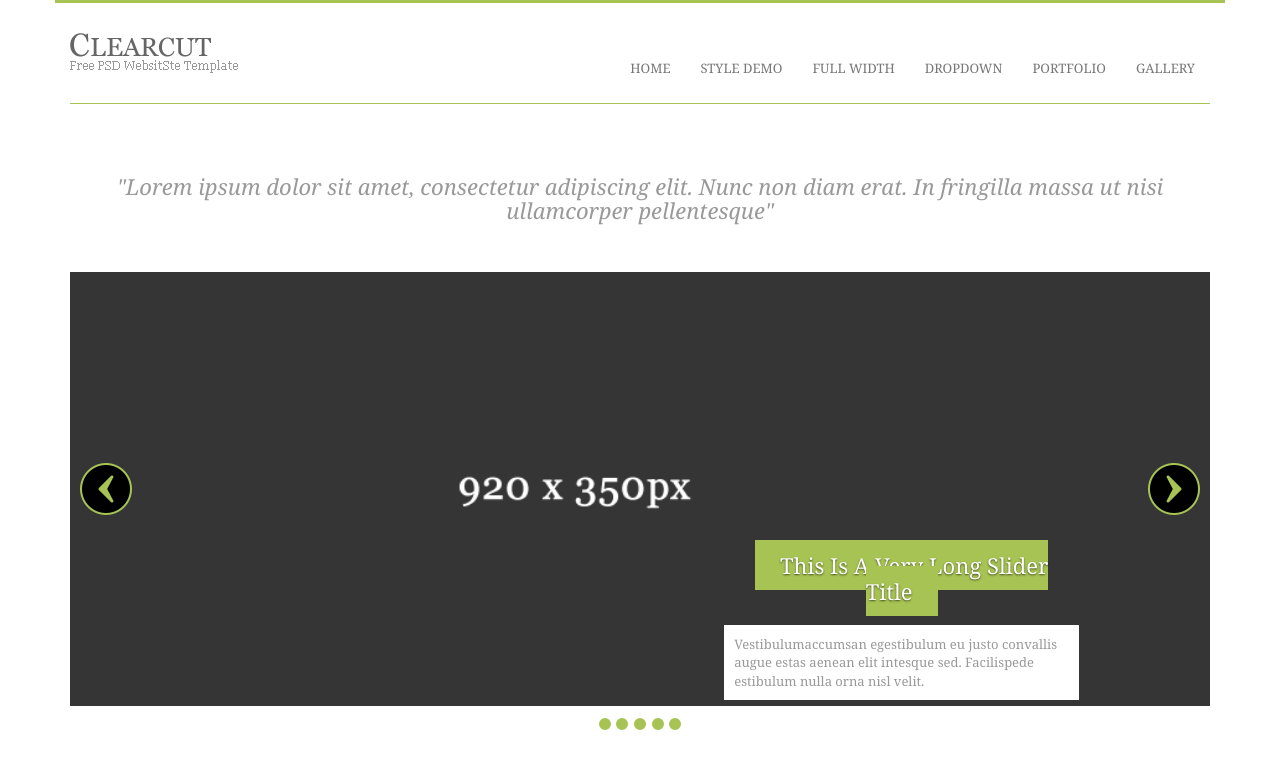
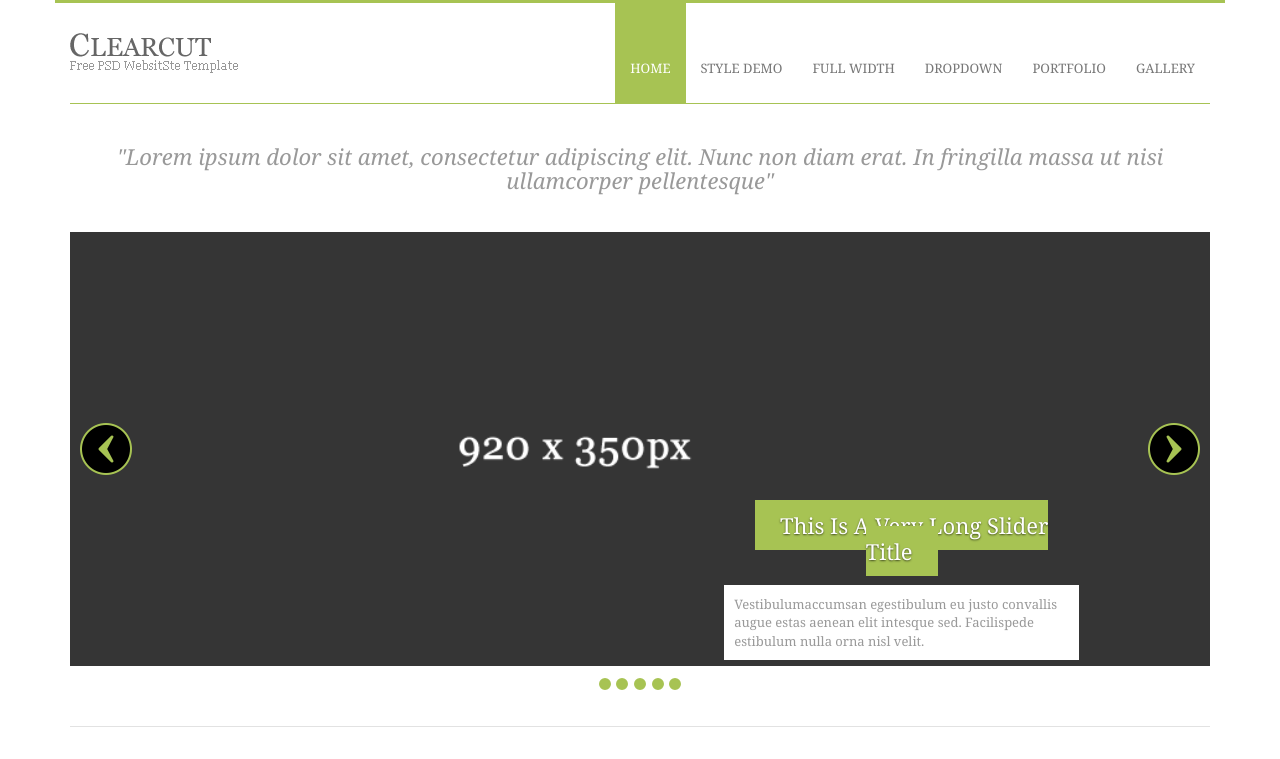
Before and after one commit to nvg58/clearcut, a plain HTML site: page index.html in a window 1280 px wide. Shown: the top 759 px of the page. Drawn offline with nearby package versions, Linux system fonts and the light colour scheme.

Commit message:
hightlight HOME tab

```diff
--- a/css/style.css
+++ b/css/style.css
@@ -81,10 +81,10 @@ textarea {
 	padding-top: 55px;
 	height: 100px;
 }
-.navbar-nav li:hover {
+.navbar-nav li:hover, .navbar-nav .hightlight {
 	background-color: #a7c353;
 }
-.navbar-default .navbar-nav > li:hover > a {
+.navbar-default .navbar-nav > li:hover > a, .navbar-default .navbar-nav > li.hightlight > a {
 	color: white;
 }
 
@@ -95,7 +95,7 @@ textarea {
 	/*font-size: 22px;*/
 	font-style: italic;
 	text-align: center;
-	padding: 30px 0 40px 0;
+	padding-bottom: 30px;
 }
 
 
--- a/index.html
+++ b/index.html
@@ -38,7 +38,7 @@
 	    <!-- Collect the nav links, forms, and other content for toggling -->
 	    <div class="collapse navbar-collapse" id="bs-example-navbar-collapse-1">
 	      <ul class="nav navbar-nav navbar-right">
-	        <li><a href="#">Home</a></li>
+	        <li class="hightlight"><a href="#">Home</a></li>
 			<li><a href="">Style demo</a></li>
 			<li><a href="">Full width</a></li>
 			<li><a href="">Dropdown</a></li>
```
